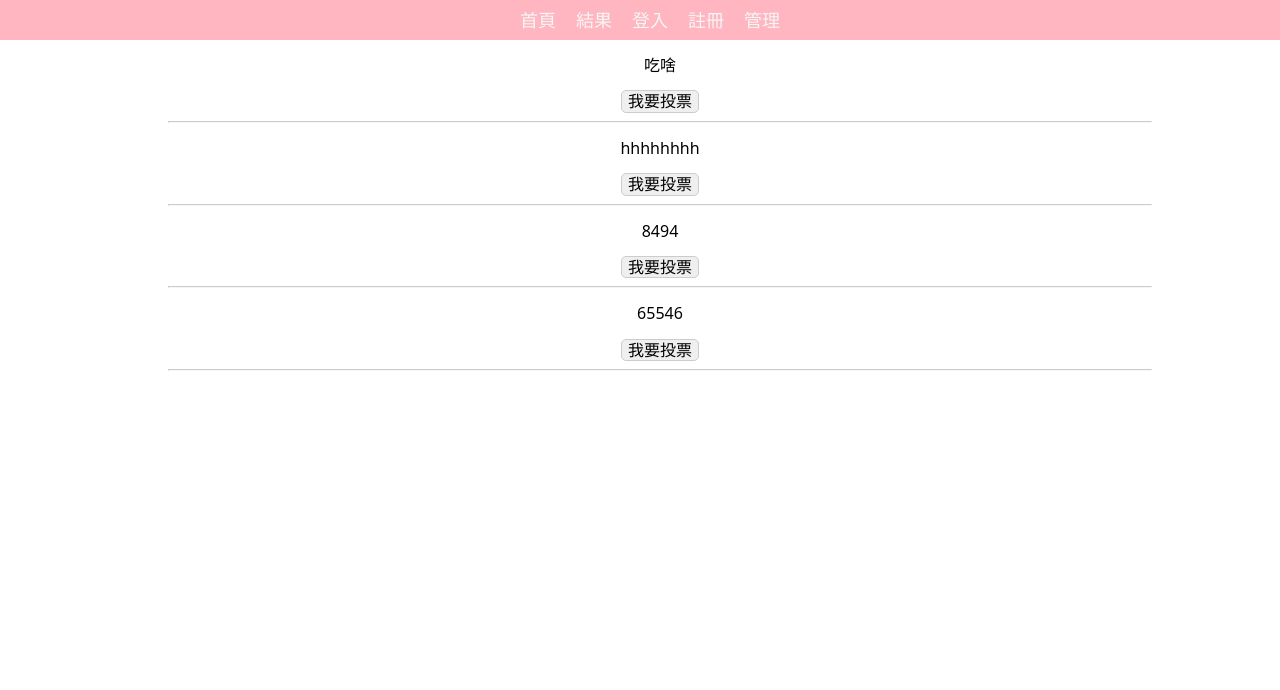
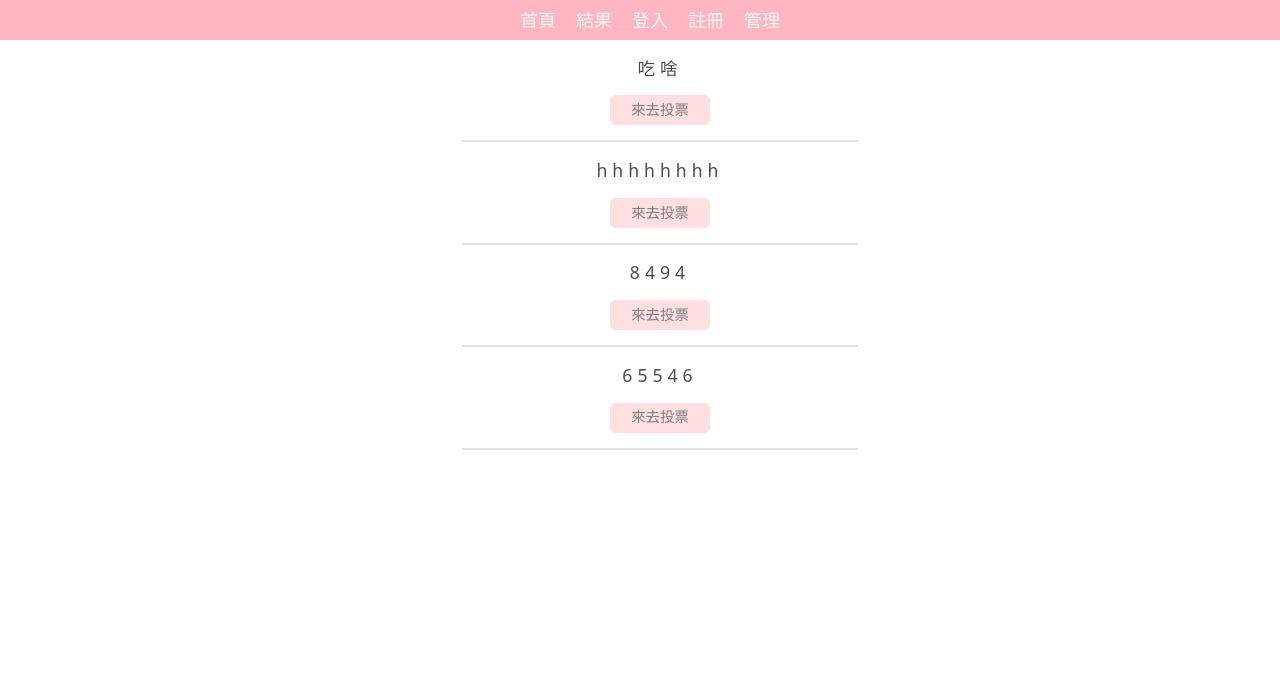
Before and after one commit to LDD1983/vote, a PHP site: page / in a window 1280 px wide. Shown: the top 690 px of the page. Run offline with PHP 8.4, Linux system fonts and the light colour scheme; data comes from the database, SQL or seed files in the repository.

Commit message:
css update

```diff
--- a/css/form.css
+++ b/css/form.css
@@ -1,5 +1,8 @@
 form{
     width: 100%;
+}
+.vote{
+    margin-top: 10%;
 }
 form>div {
     margin-bottom: 10px;
--- a/front/list.php
+++ b/front/list.php
@@ -11,7 +11,7 @@
     ?>
         <li>
             <p><?= $row['subject']; ?></p>
-            <button onclick="location.href='?do=vote&id=<?= $row['id']; ?>'">我要投票</button>
+            <button onclick="location.href='?do=vote&id=<?= $row['id']; ?>'">來去投票</button>
         </li>
         <hr>
     <?php
--- a/front/vote.php
+++ b/front/vote.php
@@ -1,10 +1,11 @@
-<form action="./api/vote_api.php" method="post">
+<form action="./api/vote_api.php" method="post" class="vote">
     <!-- <h2>投票</h2> -->
     <?php
 
     $topic = $pdo->query("select * from `topic` where `id`='{$_GET['id']}'")->fetch(PDO::FETCH_ASSOC);
     $options = $pdo->query("select * from `options` where `subject_id`='{$_GET['id']}'")->fetchAll(PDO::FETCH_ASSOC);
     ?>
+
 
     <h3><?= $topic['subject']; ?></h3>
 
--- a/index.php
+++ b/index.php
@@ -27,16 +27,38 @@
         .desc-ul>li{
             margin-bottom: 5px;
         }
+        li>p{
+            font-size: 1.1rem;
+            letter-spacing: 5px;
+            opacity: 0.7;
+        }
+        li>button{
+            width: 100px;
+            height: 30px;
+            background-color:#FFC1C1;
+            /* color: white; */
+            border: 1px solid pink;
+            opacity: 0.5;
+            font-size: 0.9rem;
+
+        }
+        li>button:hover{
+            opacity: 0.9;
+            /* background-color:white; */
+        }
         h3{
             letter-spacing: 10px;
             opacity: 0.6;
             border-bottom: 1px solid #ccc;
-            width: 80%;
+            width: 60%;
             margin: 10px auto;
             padding-bottom: 5px;
         }
         hr{
-            opacity: 0.5;
+            border:0.5px solid #ccc;
+            opacity: 0.6;
+            width: 40%;
+            margin-top: 15px;
         }
     </style>
 </head>
```
